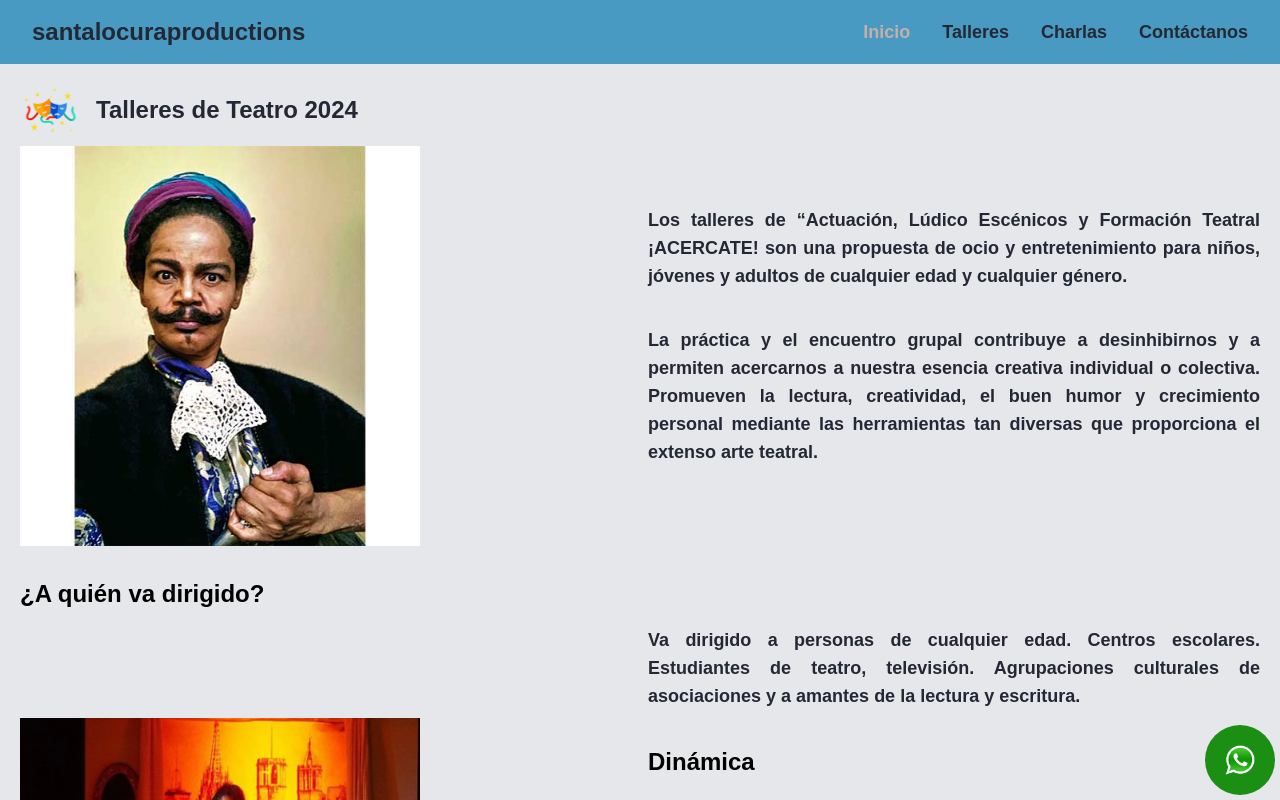
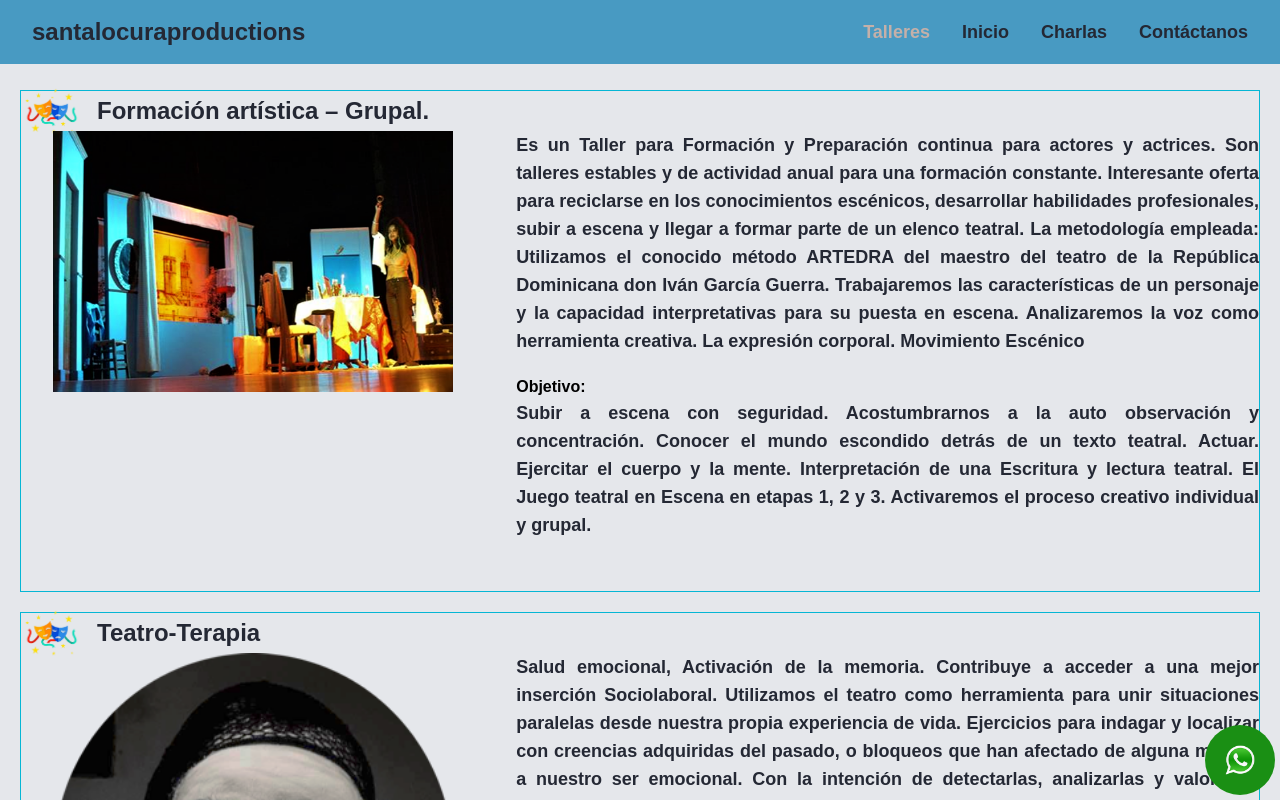
Before and after one commit to javiercastaneda303/santalocuraproductions, a React (Create React App) app: page / in a window 1280 px wide. Shown: the top 800 px of the page. Built offline with nearby package versions, Linux system fonts and the light colour scheme.

Commit message:
feat: modificación del router para que talleres sea la homePage

```diff
--- a/src/components/Navbar/index.tsx
+++ b/src/components/Navbar/index.tsx
@@ -26,8 +26,8 @@ const Navbar: React.FC = () => {
   }
 
   const menuItems = [
-    { name: 'Inicio', path: '/' },
-    { name: 'Talleres', path: '/talleres' },
+    { name: 'Talleres', path: '/' },
+    { name: 'Inicio', path: '/inicio' },
     { name: 'Charlas', path: '/charlas' },
     { name: 'Contáctanos', path: '/contacto' }
   ]
--- a/src/pages/router.tsx
+++ b/src/pages/router.tsx
@@ -10,7 +10,8 @@ const AppRouter: React.FC = () => {
   return (
     <Layout>
       <Routes>
-        <Route index path="/" element={<Home />} />
+        <Route index path="/" element={<Workshops />} />
+        <Route index path="/inicio" element={<Home />} />
         <Route path="/charlas" element={<Talks />} />
         <Route path="/talleres" element={<Workshops />} />
         <Route path="/contacto" element={<Contact />} />
```
